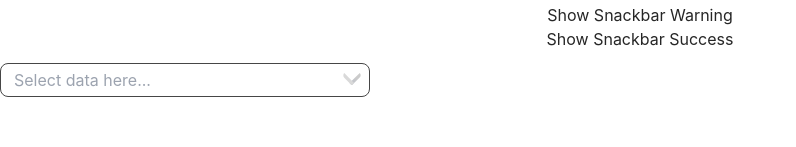
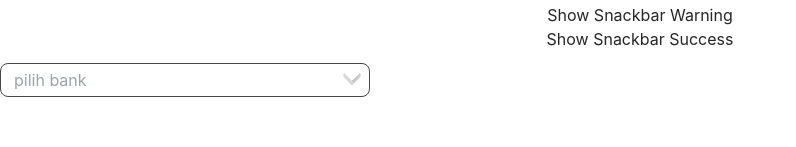
Before and after one commit to Redchlorophyll/personal-web, a Next.js app in the folder front-end/: page /linky in a window 1280 px wide. Shown: the part 153-300 px from the top of the page, without its empty margins (0-796 px from the left). Built offline with nearby package versions, Linux system fonts and the light colour scheme.

Commit message:
feat: add combobox capability

```diff
--- a/front-end/components/common/Dropdown/Index.tsx
+++ b/front-end/components/common/Dropdown/Index.tsx
@@ -9,13 +9,27 @@ type optVal = {
 type dropdownProps = {
   options: Array<optVal>;
   placeholder?: string;
-  value: optVal | undefined;
+  value?: optVal | undefined;
   setValue: Function;
+  type?: "dropdown" | "combobox";
 };
 
-export default function Dropdown(props: dropdownProps) {
+const defaultProps: dropdownProps = {
+  type: "dropdown",
+  options: [{ label: "sampel", value: "sampelVal" }],
+  setValue: (): void => {},
+};
+
+const Dropdown: React.FunctionComponent<dropdownProps> = (props) => {
   const [isOpen, setIsOpen] = useState<boolean>(false);
   const inputRef = useRef<HTMLHeadingElement>(null);
+  const [inputValue, setInputValue] = useState<optVal | undefined>({
+    label: "",
+    value: "",
+  });
+  const [inputOptions, setInputOptions] = useState<Array<optVal>>([
+    ...props.options,
+  ]);
 
   const handleFocus = () => {
     setIsOpen(!isOpen);
@@ -26,11 +40,25 @@ export default function Dropdown(props: dropdownProps) {
 
   const setActiveVal = (activeVal: optVal | undefined) => {
     handleFocus();
-    console.log(activeVal);
-    props.setValue(activeVal);
+    if (props.setValue) {
+      props.setValue(activeVal);
+      setInputValue(activeVal);
+    }
   };
 
-  const optionHtml = props.options.map((value, idx) => {
+  const onInputChange = (event: React.FormEvent<HTMLInputElement>) => {
+    if (props.type === "dropdown") return;
+    const filterOptions = props.options.filter((data) =>
+      data.label.toLowerCase().includes(event.currentTarget.value.toLowerCase())
+    );
+    setInputOptions(filterOptions);
+    setInputValue({
+      label: event.currentTarget.value,
+      value: event.currentTarget.value.toLocaleLowerCase().split(" ").join("-"),
+    });
+  };
+
+  const optionHtml = inputOptions.map((value, idx) => {
     return (
       <div
         onClick={() => setActiveVal(value)}
@@ -41,6 +69,10 @@ export default function Dropdown(props: dropdownProps) {
       </div>
     );
   });
+
+  useEffect(() => {
+    setInputValue(props.value);
+  }, [props.value]);
 
   useEffect(() => {
     const outsideClickHandler = ({ target }: MouseEvent) => {
@@ -60,21 +92,29 @@ export default function Dropdown(props: dropdownProps) {
   return (
     <div ref={inputRef} className="w-full relative dark:text-black-900">
       <input
-        className="peer cursor-pointer bg-black-100 w-full p-[6px_17px_6px_13px] border-black-800 border-solid border-[0.5px] focus:outline-none focus:border-solid focus:border-[0.5px] focus:border-primary-800 rounded-lg dark:focus:drop-shadow-[0px_1px_17px_#406fcb]"
+        className={`peer ${
+          props.type === "dropdown" ? "cursor-pointer" : ""
+        } bg-black-100 w-full p-[6px_17px_6px_13px] border-black-800 border-solid border-[0.5px] focus:outline-none focus:border-solid focus:border-[0.5px] focus:border-primary-800 rounded-lg dark:focus:drop-shadow-[0px_1px_17px_#406fcb]`}
         type="text"
-        placeholder="Select data here..."
-        readOnly
+        placeholder={props.placeholder || "Select data here..."}
+        readOnly={!!(props.type === "dropdown")}
         onClick={() => handleFocus()}
-        value={props.value?.label}
+        value={inputValue?.label}
+        onChange={(e) => onInputChange(e)}
       />
 
-      <div className="bg-black-100 bg-dropdown-arrow w-5 h-3 bg-cover z-[1] absolute left-full top-[10px] -translate-x-[28px] transition-transform peer-focus:transition-transform peer-focus:rotate-180" />
-      {isOpen ? (
+      {props.type === "dropdown" ? (
+        <div className="bg-black-100 bg-dropdown-arrow w-5 h-3 bg-cover z-[1] absolute left-full top-[10px] -translate-x-[28px] transition-transform peer-focus:transition-transform peer-focus:rotate-180" />
+      ) : (
+        ""
+      )}
+      {isOpen && inputOptions.length > 0 ? (
         <Fade>
           <div className="w-full bg-black-100 absolute mt-2 p-[12px_5px_7px_5px] overflow-y-scroll max-h-32 scrollbar-thin scrollbar-thumb-black-500 scrollbar-track-dark-100 scrollbar-thumb-rounded-full scrollbar-track-rounded-full shadow-[0px_1px_4px_rgba(0,0,0,0.25)]">
-            {props.options.length > 1 &&
+            {inputOptions.length > 0 &&
             props.value?.label !== "" &&
-            props.value?.value !== "" ? (
+            props.value?.value !== "" &&
+            props.type === "dropdown" ? (
               <div
                 onClick={() =>
                   setActiveVal({
@@ -82,7 +122,7 @@ export default function Dropdown(props: dropdownProps) {
                     value: "",
                   })
                 }
-                className="cursor-pointer list-inside leading-6 border-b-[1px] border-black-500 hover:bg-black-400"
+                className="text-black-700 cursor-pointer list-inside leading-6 border-b-[1px] border-black-500 hover:bg-black-400"
               >
                 Clear Selection
               </div>
@@ -97,4 +137,8 @@ export default function Dropdown(props: dropdownProps) {
       )}
     </div>
   );
-}
+};
+
+Dropdown.defaultProps = defaultProps;
+
+export default Dropdown;
--- a/front-end/pages/linky.tsx
+++ b/front-end/pages/linky.tsx
@@ -98,6 +98,7 @@ export default function Linky() {
         </Snackbar>
         <div className="w-[370px]">
           <Dropdown
+            type="dropdown"
             options={SnackbarOptions}
             placeholder="pilih bank"
             value={activeBank}
```
